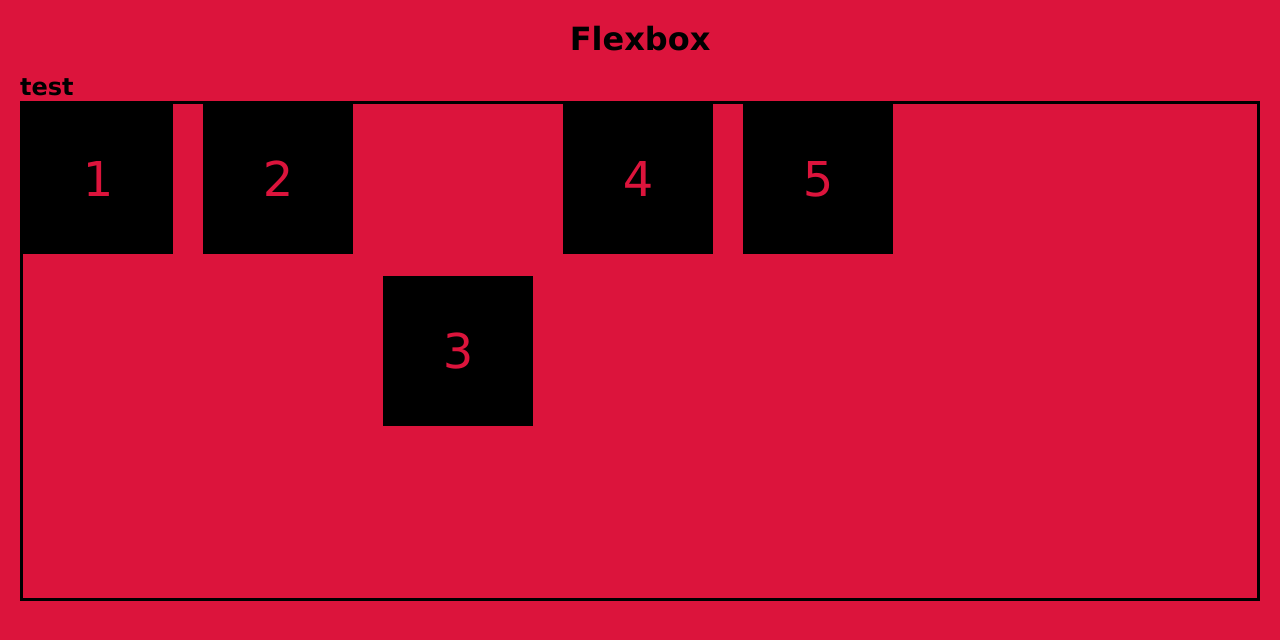
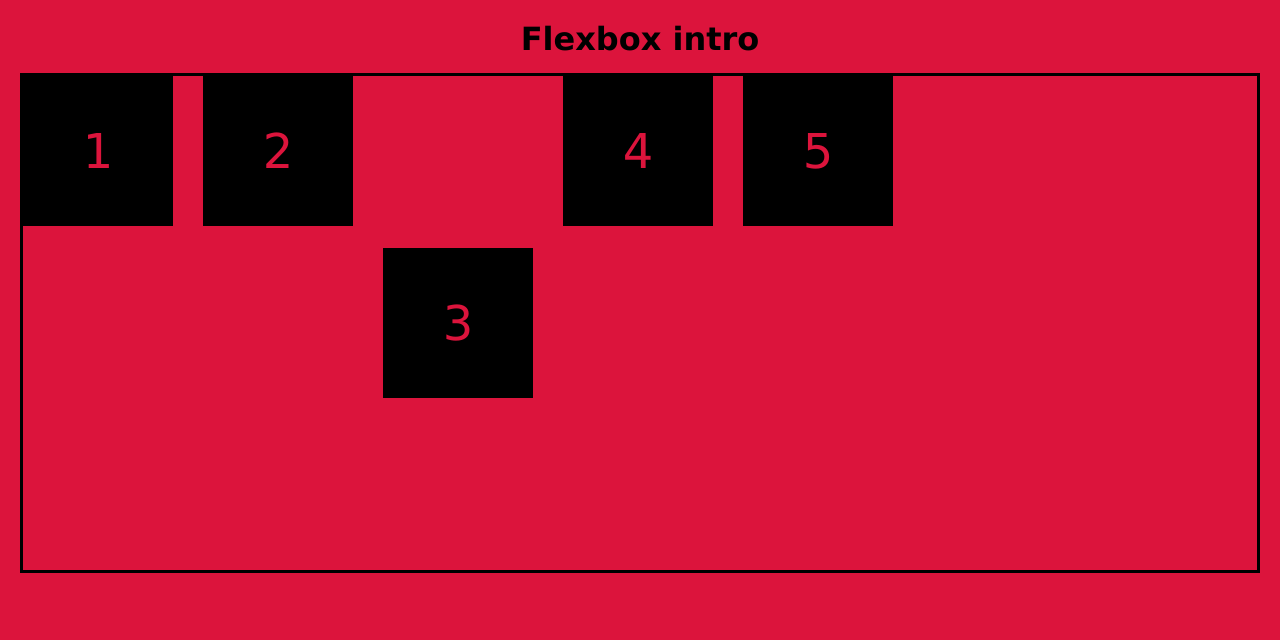
Before and after one commit to djuodis/Flexbox-intro, a plain HTML site: page index.html in a window 1280 px wide. Drawn offline with Linux system fonts and the light colour scheme.

Commit message:
h1 change

```diff
--- a/index.html
+++ b/index.html
@@ -7,8 +7,7 @@
     <title>Flexbox intro</title>
 </head>
 <body>
-    <h1>Flexbox</h1>
-    <h2>test</h2>
+    <h1>Flexbox intro</h1>
     <div class="container">
     <div class="box">1</div>
     <div class="box">2</div>
```
